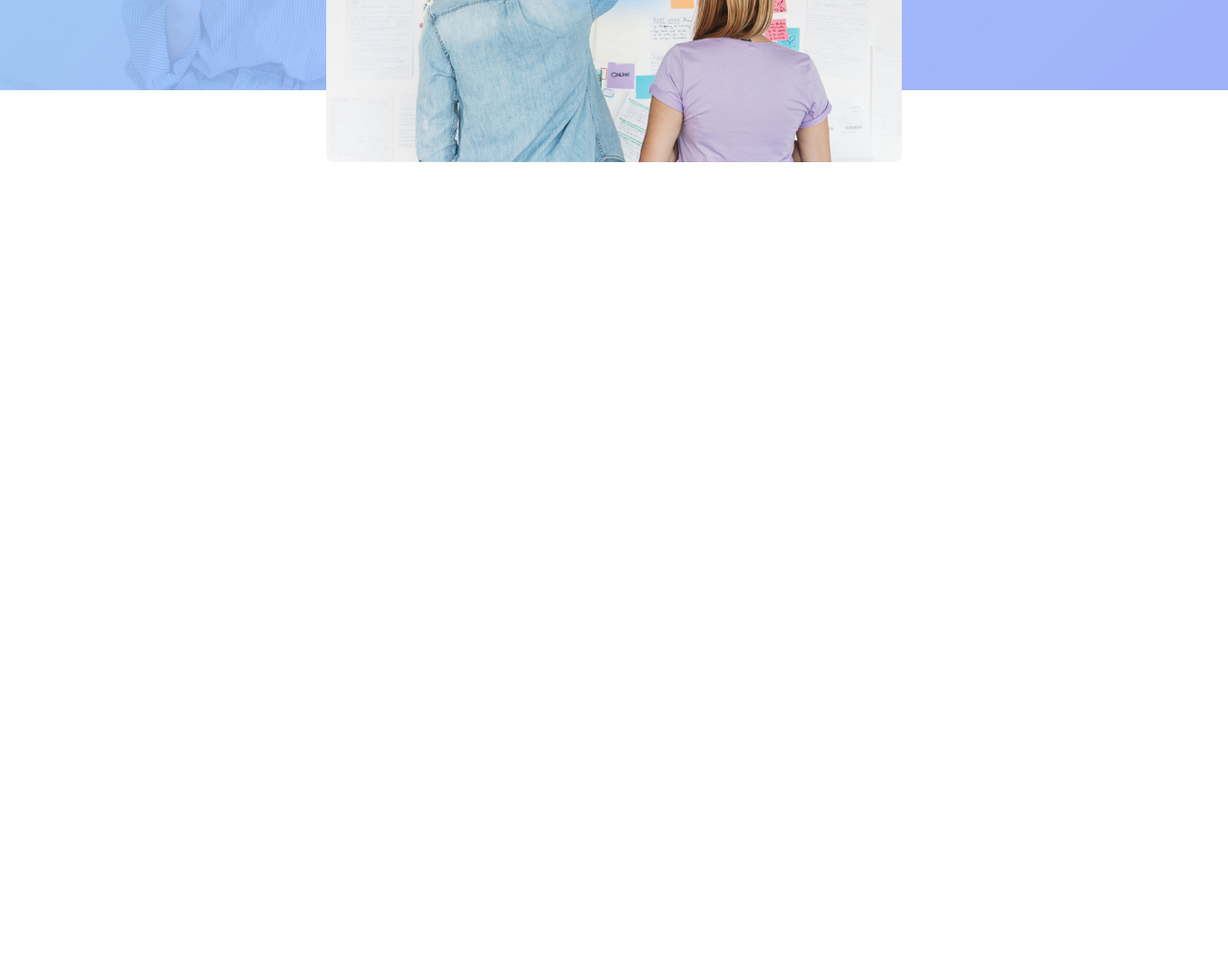
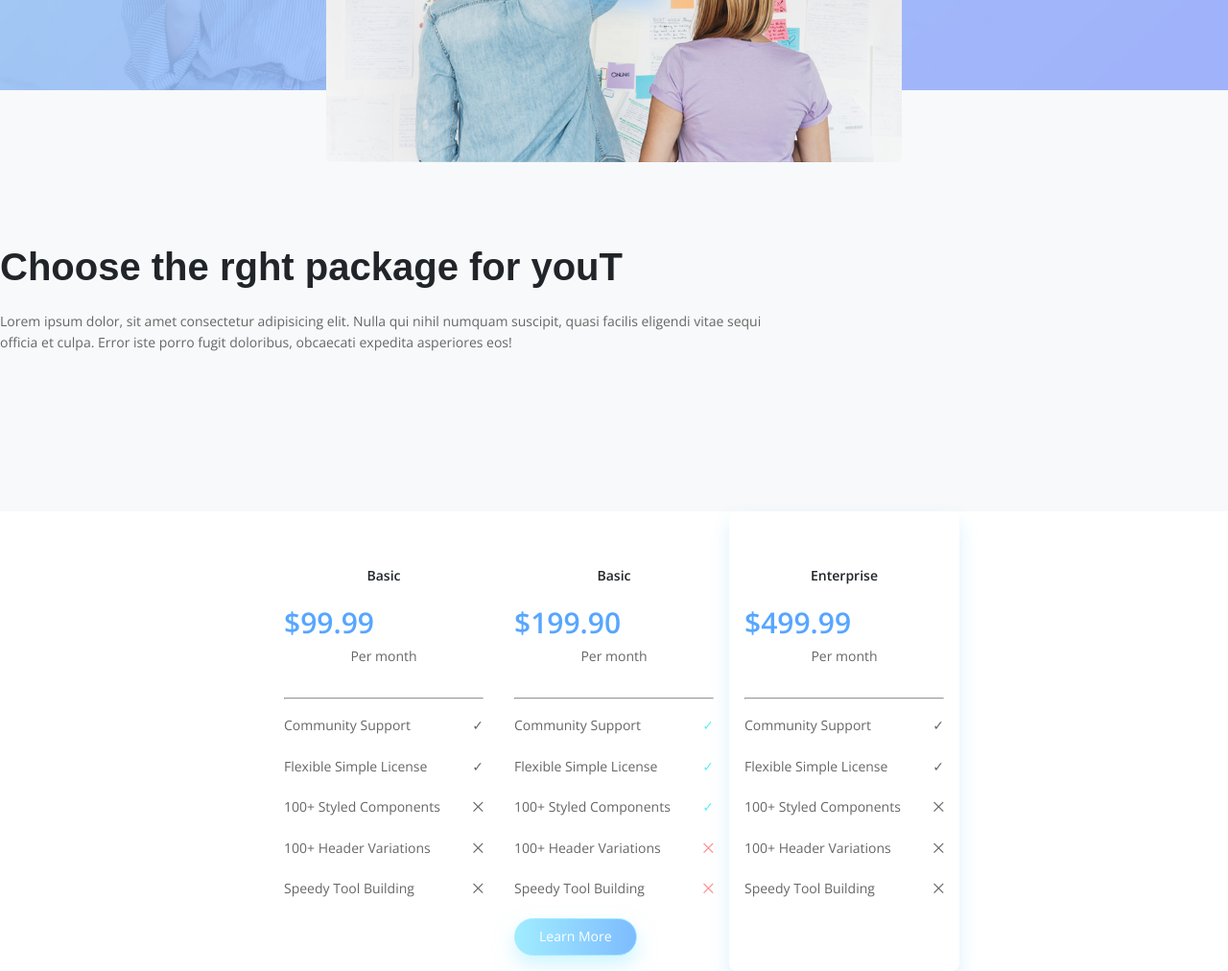
Before and after one commit to Bigtontonytone/Code-Rad, a plain HTML site: page index.html in a window 1280 px wide. Shown: the part 2332-3344 px from the top of the page at 96% size. Before the commit the page ends 2501 px from the top, so only its background shows below. Drawn offline with nearby package versions, Linux system fonts and the light colour scheme.

Commit message:
Build section 5

```diff
--- a/css/default.css
+++ b/css/default.css
@@ -7,7 +7,7 @@
   --font-color-link: #57A6FF;
   --footer: #5c568b;
   --footer-base: #2e2b45;
-  --contrast: rgba(246, 248, 249, 0.8)
+  --contrast: rgba(246, 248, 249, 0.8) ;
   --success: #64ecf5;
   --danger: #ff8b8d;
   --grad-1: #a1ecff;
@@ -112,3 +112,7 @@ img {
 @media(min-width: 1200px) {
   .container {max-width: 1140px}
 }
+
+@media(min-width: 768px) {
+  .pricing-table {max-width: 720px}
+}
--- a/css/styles.css
+++ b/css/styles.css
@@ -114,6 +114,7 @@
 .bg-contrast {
   background-color: var(--contrast);
   padding: var(--size-150) 0;
+  margin-top: 0 auto;
 }
 
 .service-grid {
@@ -183,3 +184,50 @@ span.bg-color-1 {
     max-width: 600px;
     border-radius: 8px;
   }
+
+  .block-text.pricing-header {
+    text-align: center;
+    padding-right: 0;
+  }
+
+  .pricing-table {
+    display: grid;
+    grid-template-columns: repeat(auto-fit, minmax(215px, 1fr));
+    gap: var(--size-18);
+    margin: auto;
+  }
+
+  .price-card {
+    background-color: var(--white);
+    border-radius: 8px;
+    padding: var(--size-16);
+  }
+
+  .price-card .checked {
+    color: var(--success);
+  }
+
+  .price-card .times {color: var(--danger);}
+
+  .price-card.featured {
+    box-shadow: 0 10px 20px rgba(82, 179, 255, 0.2);
+  }
+
+  .price-card h3 {
+    margin-top: var(--size-40);
+    font-size: var(--size-18);
+    color: var(--font-color-dark);
+    font-weight: 600;
+  }
+
+  .price-card hr {margin: 2rem 0 1rem;}
+
+  .price {
+    color: var(--font-color-link);
+    font-size: var(--size-30);
+    font-weight: 600;
+  }
+
+  .price-card h3, .price-card .price, .price-card .billed {text-align: center;}
+  .price-card li {margin-bottom: var(--size-20);}
+  .price-card .icon {float: right;}
--- a/index.html
+++ b/index.html
@@ -128,6 +128,107 @@
     </div>
   </div>
 </section>
+
+<section class="bg-contrast pricing-header">
+  <div class="block-text">
+    <h2>Choose the rght package for youT</h2>
+    <p>Lorem ipsum dolor, sit amet consectetur adipisicing elit. Nulla qui nihil numquam suscipit, quasi facilis eligendi vitae sequi <br> officia et culpa. Error iste porro fugit doloribus, obcaecati expedita asperiores eos!</p>
+  </div>
+</section>
+
+<div class="pricing-table">
+  <div class="price-card">
+    <h3>Basic</h3>
+    <span class="price">$99.99</span>
+    <div class="billed">Per month</div>
+    <hr>
+    <ul>
+      <li>
+        <span class="title">Community Support</span>
+        <span class="icon">&#x2713;</span>
+      </li>
+      <li>
+        <span class="title">Flexible Simple License</span>
+        <span class="icon">&#x2713;</span>
+      </li>
+      <li>
+        <span class="title">100+ Styled Components</span>
+        <span class="icon">&#10761;</span>
+      </li>
+      <li>
+        <span class="title">100+ Header Variations</span>
+        <span class="icon">&#10761;</span>
+      </li>
+      <li>
+        <span class="title">Speedy Tool Building</span>
+        <span class="icon">&#10761;</span>
+      </li>
+    </ul>
+  </div>
+
+  <div class="price-card">
+    <h3>Basic</h3>
+    <span class="price">$199.90</span>
+    <div class="billed">Per month</div>
+    <hr>
+    <ul>
+      <li>
+        <span class="title">Community Support</span>
+        <span class="icon checked">&#x2713;</span>
+      </li>
+      <li>
+        <span class="title">Flexible Simple License</span>
+        <span class="icon checked">&#x2713;</span>
+      </li>
+      <li>
+        <span class="title">100+ Styled Components</span>
+        <span class="icon checked">&#x2713;</span>
+      </li>
+      <li>
+        <span class="title">100+ Header Variations</span>
+        <span class="icon times">&#10761;</span>
+      </li>
+      <li>
+        <span class="title">Speedy Tool Building</span>
+        <span class="icon times">&#10761;</span>
+      </li>
+      <div class="plan-btn-wrapper">
+        <a href="#" class="btn btn-primary">Learn More</a>
+      </div>
+    </ul>
+  </div>
+
+  <div class="price-card featured">
+    <h3>Enterprise</h3>
+    <span class="price">$499.99</span>
+    <div class="billed">Per month</div>
+    <hr>
+    <ul>
+      <li>
+        <span class="title">Community Support</span>
+        <span class="icon">&#x2713;</span>
+      </li>
+      <li>
+        <span class="title">Flexible Simple License</span>
+        <span class="icon">&#x2713;</span>
+      </li>
+      <li>
+        <span class="title">100+ Styled Components</span>
+        <span class="icon">&#10761;</span>
+      </li>
+      <li>
+        <span class="title">100+ Header Variations</span>
+        <span class="icon">&#10761;</span>
+      </li>
+      <li>
+        <span class="title">Speedy Tool Building</span>
+        <span class="icon">&#10761;</span>
+      </li>
+    </ul>
+  </div>
+</div>
+
+
   </body>
 
 </html>
```
